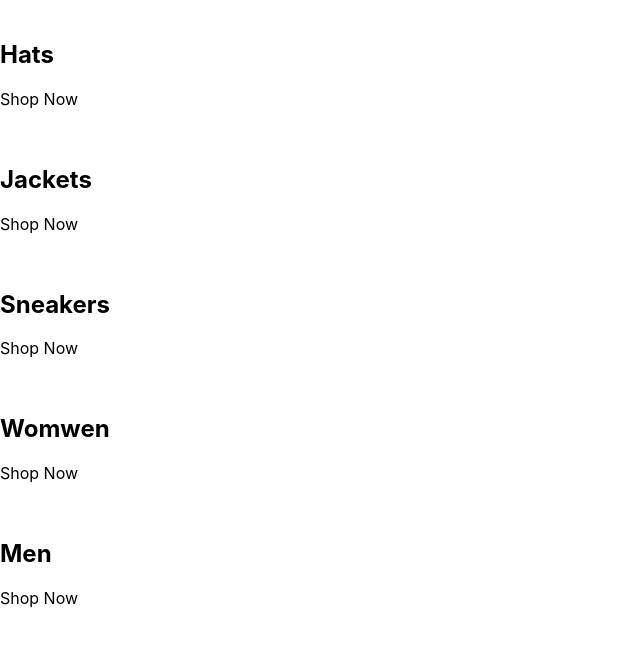
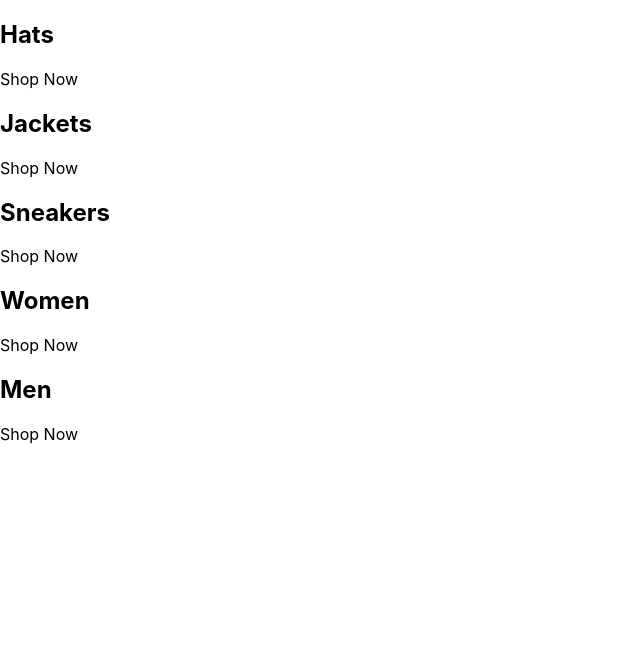
Before and after one commit to CamiloPinzon/crwn-clothing, a React (Create React App) app: page / in a window 1280 px wide. Shown: the top 646 px of the page, without its empty margins (0-640 px from the left). Built offline with nearby package versions, Linux system fonts and the light colour scheme.

Commit message:
Setting Up Our Categories

```diff
--- a/src/App.js
+++ b/src/App.js
@@ -1,45 +1,40 @@
 const  App = () => {
+  const categories = [
+    {
+      id: 1,
+      title: "Hats"
+    },
+    {
+      id: 2,
+      title: "Jackets"
+    },
+    {
+      id: 3,
+      title: "Sneakers"
+    },
+    {
+      id: 4,
+      title: "Women"
+    },
+    {
+      id: 5,
+      title: "Men"
+    }
+  ]
   return (
     <div className="categories-container">
-      <div className="category-container">
-        <img src="" alt="" />
-        <div className="category-body-container">
-          <h2>Hats</h2>
-          <p>Shop Now</p>
-        </div>
-      </div>
+      {
+        categories.map(({title, id}) => (
+          <div key={id} className="category-container">
+            <div className="background-image" />
+            <div className="category-body-container">
+              <h2>{title}</h2>
+              <p>Shop Now</p>
+            </div>
+          </div>
+        ))
+      }
 
-      <div className="category-container">
-        <img src="" alt="" />
-        <div className="category-body-container">
-          <h2>Jackets</h2>
-          <p>Shop Now</p>
-        </div>
-      </div>
-
-      <div className="category-container">
-        <img src="" alt="" />
-        <div className="category-body-container">
-          <h2>Sneakers</h2>
-          <p>Shop Now</p>
-        </div>
-      </div>
-
-      <div className="category-container">
-        <img src="" alt="" />
-        <div className="category-body-container">
-          <h2>Womwen</h2>
-          <p>Shop Now</p>
-        </div>
-      </div>
-
-      <div className="category-container">
-        <img src="" alt="" />
-        <div className="category-body-container">
-          <h2>Men</h2>
-          <p>Shop Now</p>
-        </div>
-      </div>
     </div>
   );
 }
```
